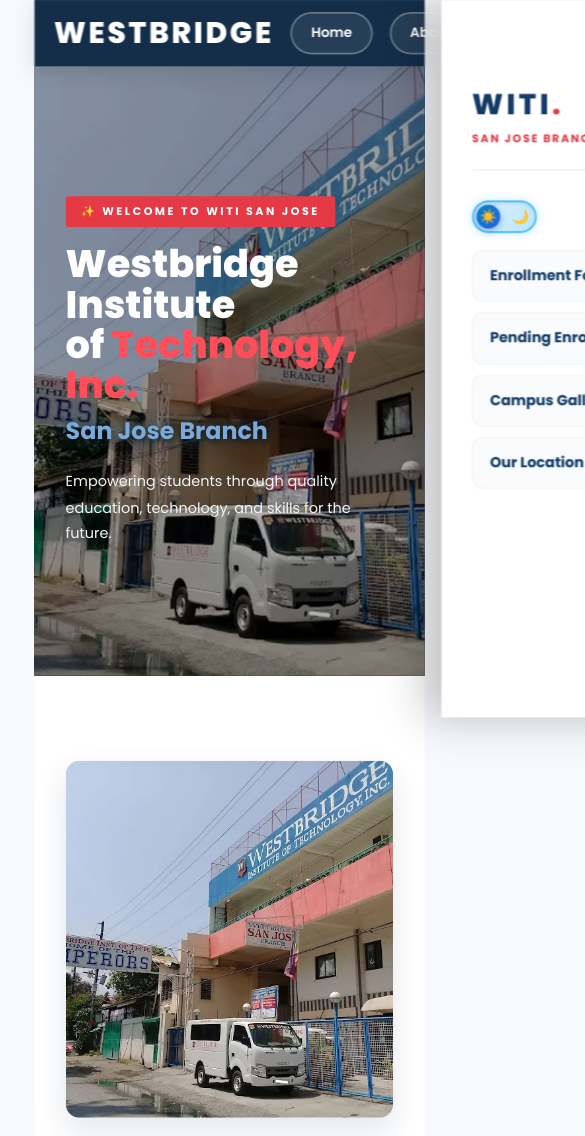
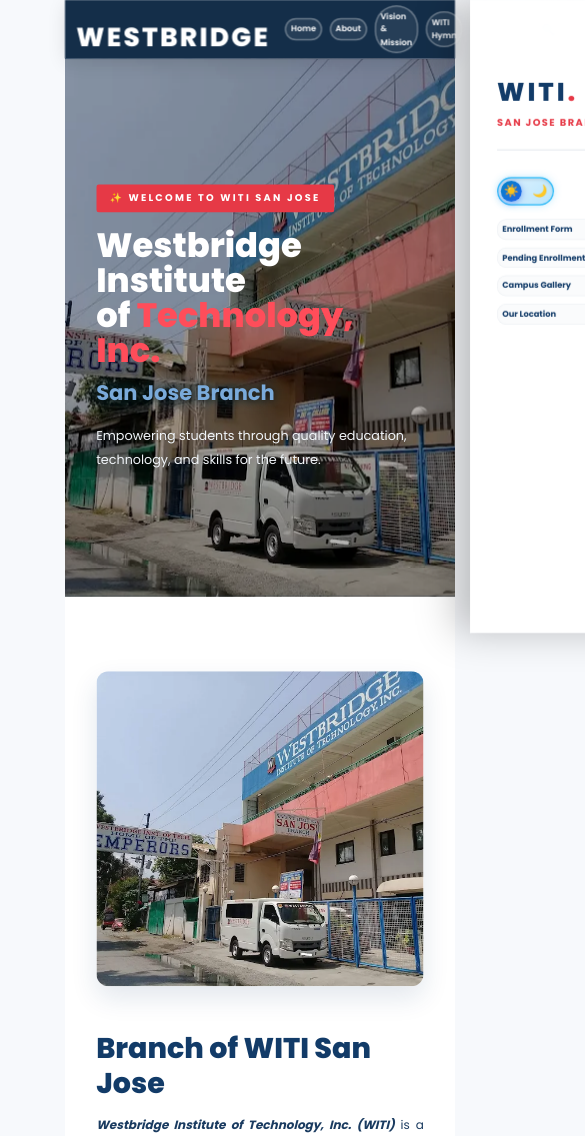
Before and after one commit to juchelle/witi-san-jose-branch, a plain HTML site: page index.html in a window 390 px wide. Shown: the top 1136 px of the page, 585 px wide, since content can reach past the window. Drawn offline with Linux system fonts and the light colour scheme.

Commit message:
Update style.css

```diff
--- a/style.css
+++ b/style.css
@@ -2643,10 +2643,58 @@ body.dark-mode .yt-lyrics-scroll::-webkit-scrollbar-thumb {
 }
 @media screen and (max-width: 768px) {
     html {
-        transform: scale(0.85);
+        transform: scale(0.75);
         transform-origin: top center;
-        width: 117.65%;
+        width: 133.33%;
+        overflow-x: hidden;
     }
+
+    body {
+        overflow-x: hidden;
+        margin: 0;
+        padding: 0;
+    }
+
+    header {
+        display: flex !important;
+        flex-direction: row !important;
+        justify-content: space-between !important;
+        align-items: center !important;
+        padding: 10px 15px !important;
+        width: 100% !important;
+        box-sizing: border-box !important;
+    }
+
+    header img, .logo {
+        max-height: 35px !important;
+        width: auto !important;
+    }
+
+    nav {
+        display: flex !important;
+        gap: 10px !important;
+        font-size: 11px !important;
+    }
+
+    nav a {
+        font-size: 11px !important;
+        padding: 4px 6px !important;
+    }
+
+    .menu-container, .cards-grid, .grid-layout {
+        display: grid !important;
+        grid-template-columns: repeat(4, 1fr) !important;
+        gap: 8px !important;
+        padding: 10px !important;
+    }
+
+    .menu-card, .card {
+        width: 100% !important;
+        min-height: auto !important;
+        padding: 8px !important;
+        font-size: 10px !important;
+    }
+}
     body {
         overflow-x: hidden;
     }
```
